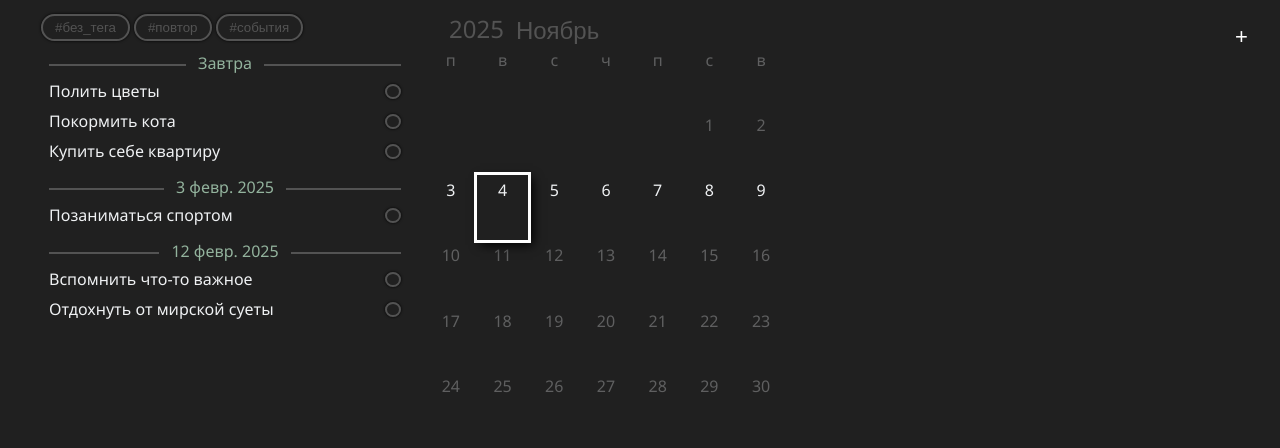
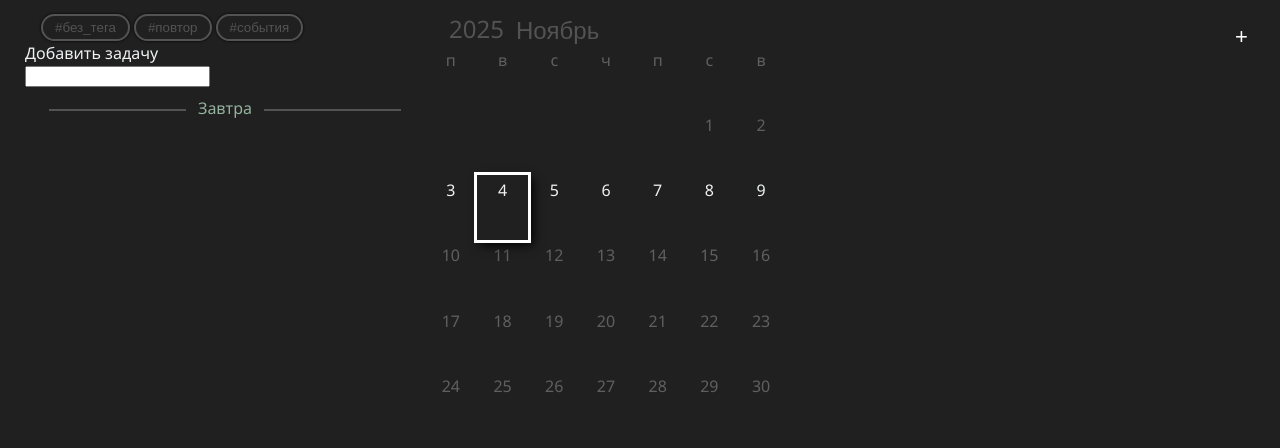
Before and after one commit to kidyur/task-manager, a plain HTML site: page index.html in a window 1280 px wide. Drawn offline with Linux system fonts and the light colour scheme.

Commit message:
Merge roman to main

```diff
--- a/index.html
+++ b/index.html
@@ -17,42 +17,14 @@
             <button class="tasks-page__tag">#повтор</button>
             <button class="tasks-page__tag">#события</button>
         </div>
+        <div id="tasks-page__add-task-button" class="button">
+            Добавить задачу
+        </div>
+        <input id="tasks-page__task-name-input"></input>
         <div id="tasks-page__task-list">
             <div class="tasks-page__separator">
                 <div class="tasks-page__separator-date">Завтра</div>
                 <div class="tasks-page__separator-line"></div>
-            </div>
-            <div class="tasks-page__task">
-                <div class="tasks-page__task-name">Полить цветы</div>
-                <button class="tasks-page__complete-task-btn"></button>
-            </div>
-            <div class="tasks-page__task">
-                <div class="tasks-page__task-name">Покормить кота</div>
-                <button class="tasks-page__complete-task-btn"></button>
-            </div>
-            <div class="tasks-page__task">
-                <div class="tasks-page__task-name">Купить себе квартиру</div>
-                <button class="tasks-page__complete-task-btn"></button>
-            </div>
-            <div class="tasks-page__separator">
-                <div class="tasks-page__separator-date">3 февр. 2025</div>
-                <div class="tasks-page__separator-line"></div>
-            </div>
-            <div class="tasks-page__task">
-                <div class="tasks-page__task-name">Позаниматься спортом</div>
-                <button class="tasks-page__complete-task-btn"></button>
-            </div>
-            <div class="tasks-page__separator">
-                <div class="tasks-page__separator-date">12 февр. 2025</div>
-                <div class="tasks-page__separator-line"></div>
-            </div>
-            <div class="tasks-page__task">
-                <div class="tasks-page__task-name">Вспомнить что-то важное</div>
-                <button class="tasks-page__complete-task-btn"></button>
-            </div>
-            <div class="tasks-page__task">
-                <div class="tasks-page__task-name">Отдохнуть от мирской суеты</div>
-                <button class="tasks-page__complete-task-btn"></button>
             </div>
         </div>
     </div>
@@ -80,7 +52,6 @@
     </div>
 
     <footer>
-        <button id="add-task-btn"></button>
         <button id="open-schedule-page-btn" class="footer__btn">
             <div>Расписание</div>
         </button>
--- a/scripts/calendar.js
+++ b/scripts/calendar.js
@@ -1,4 +1,3 @@
-
 function offLastWeek() {
     const days = document.querySelectorAll('.calendar__day_week');
     for (let day of days) {
@@ -16,7 +15,6 @@ function onWeek(dayIndex) {
         daysElements[weekBeginningIdx + i].classList.add('calendar__day_week');
     }
 }
-
 
 let currentDay = 0;
 
--- a/scripts/tasks.js
+++ b/scripts/tasks.js
@@ -0,0 +1,26 @@
+const taskContainer = document.getElementById("tasks-page__task-list");
+const addTaskButton = document.getElementById("tasks-page__add-task-button");
+const taskNameInput = document.getElementById("tasks-page__task-name-input");
+
+console.log(taskNameInput)
+
+addTaskButton.addEventListener('click', createNewTask);
+
+
+function createNewTask() {
+    let task = document.createElement('div');
+    task.className = 'tasks-page__task';
+    task.innerHTML = `
+        <div class="tasks-page__task-name"></div>
+        <button class="tasks-page__complete-task-btn"></button>
+    `;
+
+    taskContainer.appendChild(task);
+    task.getElementsByClassName('tasks-page__complete-task-btn')[0].addEventListener('click', () => deleteTask(task));
+    task.getElementsByClassName('tasks-page__task-name')[0].textContent = taskNameInput.value;
+    taskNameInput.value = '';
+}
+
+function deleteTask(task) {
+    task.remove();
+}
```
